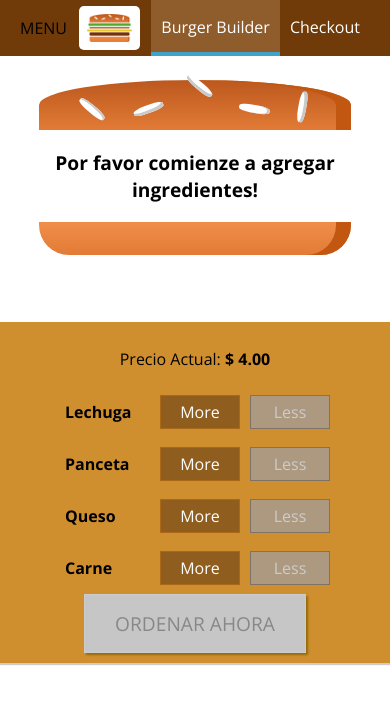
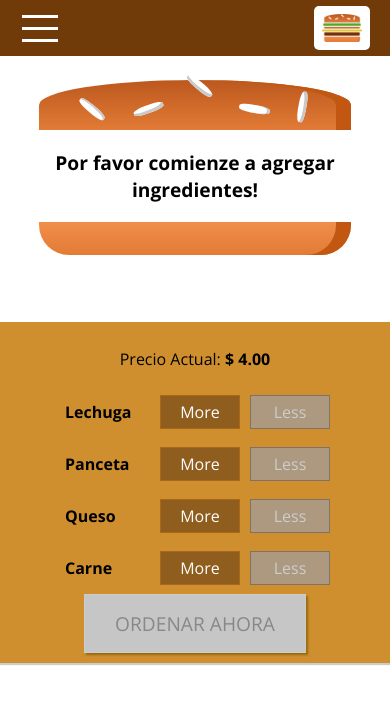
Before and after one commit to Nachiten/burger-builder-react, a React app: page / in a window 390 px wide. Shown: the top 704 px of the page. Built offline with nearby package versions, Linux system fonts and the light colour scheme.

Commit message:
Terminado Capitulo 151, adding hamburger icon

```diff
--- a/src/components/Layout/Layout.js
+++ b/src/components/Layout/Layout.js
@@ -1,15 +1,36 @@
-import React from 'react';
+import React, { Component } from 'react';
 import Aux from '../../hoc/Auxiliary';
 import classes from './Layout.css';
 import Toolbar from '../Navigation/Toolbar/Toolbar';
+import SideDrawer from '../Navigation/SideDrawer/SideDrawer';
 
-const layout = (props) => (
-    <Aux>
-        <Toolbar/>
-        <main className={classes.Content}>
-            {props.children}
-        </main>
-    </Aux>
-);
+class Layout extends Component {
 
-export default layout;
+    state = {
+        mostrarSideDrawer: false
+    }
+
+    cerrarSideDrawerHandler = () => {
+        this.setState({ mostrarSideDrawer: false });
+    }
+
+    toggleSideDrawerHandler = () => {
+        const seMuestra = this.state.mostrarSideDrawer;
+        this.setState({ mostrarSideDrawer: !seMuestra });
+    }
+
+    render() {
+        return (
+            <Aux>
+                <Toolbar toggleSideDrawer={this.toggleSideDrawerHandler} />
+                <SideDrawer open={this.state.mostrarSideDrawer} closed={this.cerrarSideDrawerHandler} />
+                <main className={classes.Content}>
+                    {this.props.children}
+                </main>
+            </Aux>
+        );
+    };
+
+}
+
+export default Layout;
--- a/src/components/Logo/Logo.css
+++ b/src/components/Logo/Logo.css
@@ -1,7 +1,7 @@
 .Logo{
     background-color: white;
     padding: 8px;
-    height: 80%;
+    height: 100%;
     box-sizing: border-box;
     border-radius: 5px;
 }
--- a/src/components/Logo/Logo.js
+++ b/src/components/Logo/Logo.js
@@ -3,7 +3,7 @@ import burgerLogo from '../../assets/images/burger-logo.png';
 import classes from './Logo.css';
 
 const logo = props => (
-    <div className={classes.Logo}>
+    <div className={classes.Logo} style={{height: props.height}}>
         <img src={burgerLogo} alt="MyBurger"/>
     </div>
 );
--- a/src/components/Navigation/NavigationItems/NavigationItem/NavigationItem.css
+++ b/src/components/Navigation/NavigationItems/NavigationItem/NavigationItem.css
@@ -1,20 +1,40 @@
+.NavigationItem{
+    margin: 10px 0;
+    box-sizing: border-box;
+    display: block;
+    width: 100%;
+}
+
+.NavigationItem a {
+    color: #8f5c2c;
+    text-decoration: none;
+    width: 100%;
+    box-sizing: border-box;
+    display: block;
+}
+
+.NavigationItem a:hover,
+.NavigationItem a:active,
+.NavigationItem a.active {
+    color: #40A4C8;
+}
+
+@media (min-width: 500px){
     .NavigationItem{
         margin: 0;
-    box-sizing: border-box;
         display: flex;
         height: 100%;
+        width: auto;
         align-items: center;
-
     }
 
     .NavigationItem a {
         color: white;
         text-decoration: none;
         height: 100%;
+        width: auto;
         padding: 16px 10px;
         border-bottom: 4px solid transparent;
-    box-sizing: border-box;
-    display: block;
     }
 
     .NavigationItem a:hover,
@@ -24,3 +44,4 @@
         border-bottom: 4px solid #40A4C8;
         color: white;
     }
+}
--- a/src/components/Navigation/NavigationItems/NavigationItems.css
+++ b/src/components/Navigation/NavigationItems/NavigationItems.css
@@ -3,6 +3,13 @@
     padding: 0;
     list-style: none;
     display: flex;
+    flex-flow: column;
     align-items: center;
     height: 100%;
 }
+
+@media (min-width: 500px){
+    .NavigationItems{
+        flex-flow: row;
+    }
+}
--- /dev/null
+++ b/src/components/Navigation/SideDrawer/DrawerToggle/DrawerToggle.css
@@ -0,0 +1,23 @@
+.DrawerToggle {
+    width: 40px;
+    height: 100%;
+    display: flex;
+    flex-flow: column;
+    justify-content: space-around;
+    align-items: center;
+    padding: 10px 0;
+    box-sizing: border-box;
+    cursor: pointer;
+}
+
+.DrawerToggle div {
+    width: 90%;
+    height: 3px;
+    background-color: white;
+}
+
+@media (min-width: 500px) {
+    .DrawerToggle {
+        display: none;
+    }
+}
--- /dev/null
+++ b/src/components/Navigation/SideDrawer/DrawerToggle/DrawerToggle.js
@@ -0,0 +1,13 @@
+import React from 'react';
+
+import classes from './DrawerToggle.css';
+
+const drawerToggle = (props) => (
+    <div className={classes.DrawerToggle} onClick={props.clicked}>
+        <div></div>
+        <div></div>
+        <div></div>
+    </div>
+);
+
+export default drawerToggle;
--- /dev/null
+++ b/src/components/Navigation/SideDrawer/SideDrawer.css
@@ -0,0 +1,31 @@
+.SideDrawer {
+    position: fixed;
+    width: 280px;
+    max-width: 70%;
+    height: 100%;
+    left: 0;
+    top: 0;
+    z-index: 200;
+    background-color: white;
+    padding: 32px 16px;
+    box-sizing: border-box;
+    transition: transform 0.3s ease-out;
+}
+
+@media (min-width: 500px){
+    .SideDrawer{
+        display: none;
+    }
+}
+
+.Open {
+    transform: translateX(0);
+}
+
+.Close {
+    transform: translateX(-100%);
+}
+
+.Logo{
+    margin-bottom: 32px;
+}
--- /dev/null
+++ b/src/components/Navigation/SideDrawer/SideDrawer.js
@@ -0,0 +1,33 @@
+import React from 'react';
+import Logo from '../../Logo/Logo';
+import NavigationItems from '../NavigationItems/NavigationItems';
+import classes from './SideDrawer.css';
+import Backdrop from '../../UI/Backdrop/Backdrop';
+import Aux from '../../../hoc/Auxiliary';
+
+const sideDrawer = props => {
+
+    let clasesAgregadas = [classes.SideDrawer, classes.Close];
+
+    if (props.open) {
+        clasesAgregadas = [classes.SideDrawer, classes.Open];
+    }
+
+    return (
+        <Aux>
+            <Backdrop show={props.open} clicked={props.closed} />
+            <div className={clasesAgregadas.join(' ')}>
+
+                <Logo height="11%" />
+
+                <nav>
+                    <NavigationItems />
+                </nav>
+
+            </div>
+        </Aux>
+    );
+};
+
+
+export default sideDrawer;
--- a/src/components/Navigation/Toolbar/Toolbar.css
+++ b/src/components/Navigation/Toolbar/Toolbar.css
@@ -16,3 +16,14 @@
 .Toolbar nav {
     height: 100%;
 }
+
+.Toolbar img {
+    width: 40px;
+    height: 40px;
+}
+
+@media (max-width: 499px){
+    .DesktopOnly{
+        display: none;
+    }
+}
--- a/src/components/Navigation/Toolbar/Toolbar.js
+++ b/src/components/Navigation/Toolbar/Toolbar.js
@@ -2,13 +2,15 @@ import React from 'react';
 import classes from './Toolbar.css';
 import Logo from '../../Logo/Logo'
 import NavigationItems from '../NavigationItems/NavigationItems';
-
+import DrawerToggle from '../SideDrawer/DrawerToggle/DrawerToggle';
 
 const toolbar = props => (
     <header className={classes.Toolbar}>
-        <div>MENU</div>
-        <Logo/>
-        <nav>
+
+        <DrawerToggle clicked={props.toggleSideDrawer} />
+
+        <Logo height="80%"/>
+        <nav className={classes.DesktopOnly}>
             <NavigationItems />
         </nav>
     </header>
```
Also changed, not shown: src/assets/images/menu-icon.png (added). Lines whose indentation alone changed are shown as unchanged.
